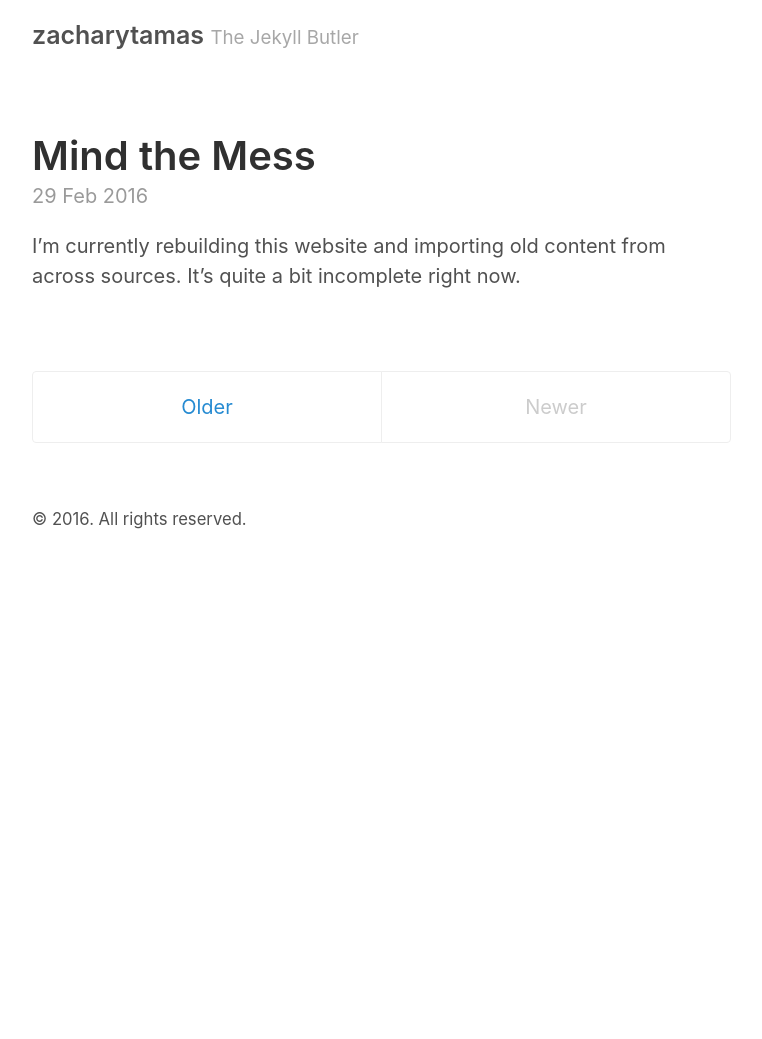
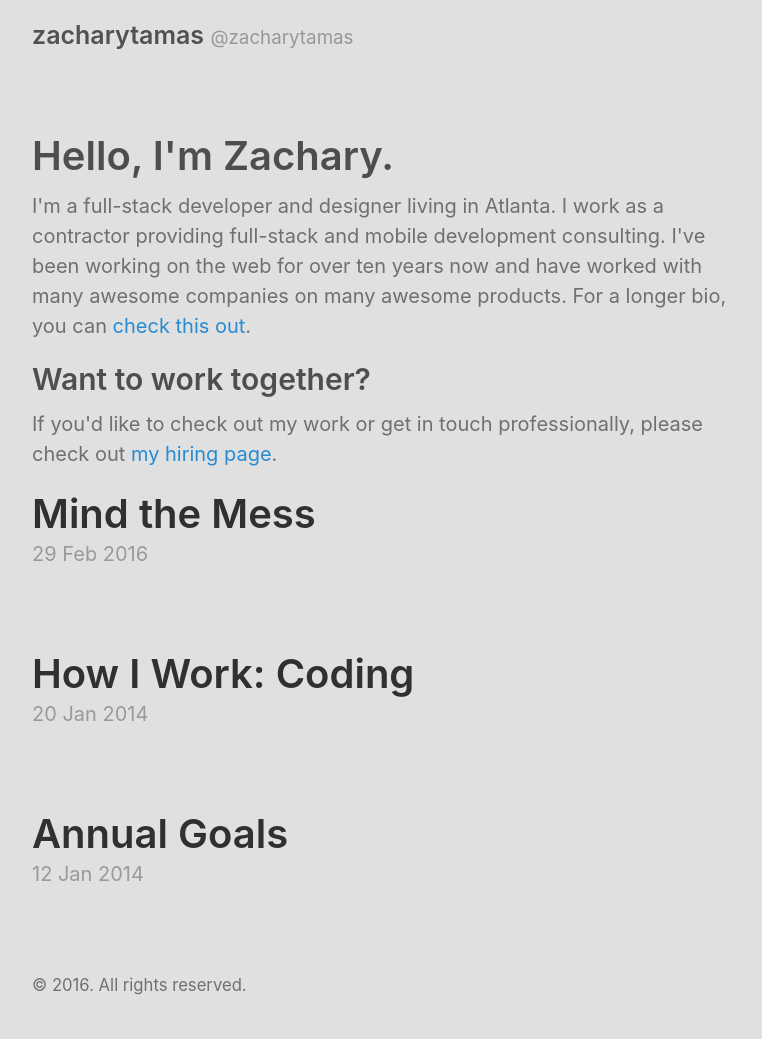
Before and after one commit to zacharytamas/dotme, a Jekyll site: the page built from index.html, in a window 1280 px wide. Shown: the whole page, without its empty margins (258-1020 px from the left). Built offline with Jekyll 4.4.1, drawn with Linux system fonts in a browser that asks for light colours; the list of posts is cut into pages by our own code; before the commit the page ends 900 px from its top, so only the background shows below that.

Commit message:
Start working on the front page and bending it to my will.

```diff
--- a/_config.yml
+++ b/_config.yml
@@ -3,9 +3,9 @@ permalink:           pretty
 
 # Setup
 title:               zacharytamas
-tagline:             The Jekyll Butler
+tagline:             "@zacharytamas"
 url:                 http://zacharytamas.com
-paginate:            1
+paginate:            3
 baseurl:             ""
 
 # Assets
--- a/_layouts/default.html
+++ b/_layouts/default.html
@@ -3,7 +3,7 @@
 
   {% include head.html %}
 
-  <body>
+  <body class="{{page.bodyClass || post.bodyClass}}">
 
     <div class="container content">
       <header class="masthead">
--- /dev/null
+++ b/_sass/_front.scss
@@ -0,0 +1,6 @@
+
+body.front {
+  background: $background;
+  color: rgba(0, 0, 0, .5);
+
+}
--- a/_sass/_type.scss
+++ b/_sass/_type.scss
@@ -6,7 +6,7 @@ h1, h2, h3, h4, h5, h6 {
   margin-bottom: .5rem;
   font-weight: 600;
   line-height: 1.25;
-  color: #313131;
+  color: rgba(0, 0, 0, .65);
   text-rendering: optimizeLegibility;
 }
 
--- a/_sass/_variables.scss
+++ b/_sass/_variables.scss
@@ -3,6 +3,8 @@ $gray-2: #ccc;
 $gray-3: #767676;
 $gray-4: #515151;
 $gray-5: #313131;
+
+$background: #E1E0E0;
 
 $red: #ac4142;
 $orange: #d28445;
--- a/index.html
+++ b/index.html
@@ -1,7 +1,21 @@
 ---
 layout: default
 title: Home
+bodyClass: 'front'
 ---
+
+<section>
+  <h1>Hello, I'm Zachary.</h1>
+  <p>I'm a full-stack developer and designer living in Atlanta. I work as a contractor providing full-stack and mobile development consulting. I've been working on the web for over ten years now and have worked with many awesome companies on many awesome products. For a longer bio, you can <a href="/about/">check this out</a>.</p>
+</section>
+
+<section class="callout">
+  <h2>Want to work together?</h2>
+
+  <p>If you'd like to check out my work or get in touch professionally, please check out <a href="/hire-me/">my hiring page</a>.</p>
+
+</section>
+
 
 <div class="posts">
   {% for post in paginator.posts %}
@@ -14,12 +28,11 @@ title: Home
 
     <time datetime="{{ post.date | date_to_xmlschema }}" class="post-date">{{ post.date | date_to_string }}</time>
 
-    {{ post.content }}
   </article>
   {% endfor %}
 </div>
 
-<div class="pagination">
+<!-- <div class="pagination">
   {% if paginator.next_page %}
     <a class="pagination-item older" href="{{ paginator.next_page_path | prepend: site.baseurl }}">Older</a>
   {% else %}
@@ -30,4 +43,4 @@ title: Home
   {% else %}
     <span class="pagination-item newer">Newer</span>
   {% endif %}
-</div>
+</div> -->
--- a/styles.scss
+++ b/styles.scss
@@ -2,20 +2,6 @@
 # Use a comment to ensure Jekyll reads the file to be transformed into CSS later
 # only main files contain this front matter, not partials.
 ---
-
-//
-//                        ___
-//                       /\_ \
-//  _____     ___     ___\//\ \      __
-// /\ '__`\  / __`\  / __`\\ \ \   /'__`\
-// \ \ \_\ \/\ \_\ \/\ \_\ \\_\ \_/\  __/
-//  \ \ ,__/\ \____/\ \____//\____\ \____\
-//   \ \ \/  \/___/  \/___/ \/____/\/____/
-//    \ \_\
-//     \/_/
-//
-// Designed, built, and released under MIT license by @mdo. Learn more at
-// https://github.com/poole/poole.
 
 @import "variables";
 @import "base";
@@ -27,3 +13,4 @@
 @import "posts";
 @import "pagination";
 @import "message";
+@import "front";
```
